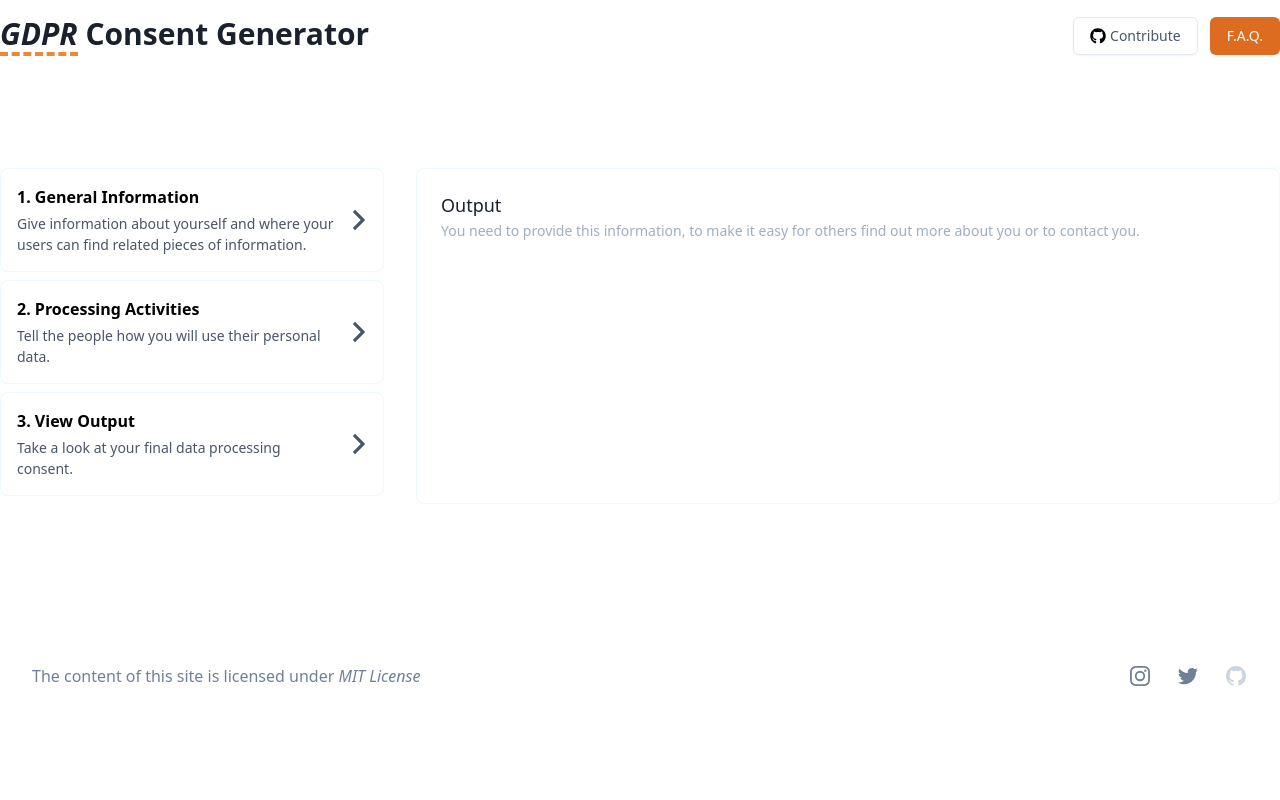
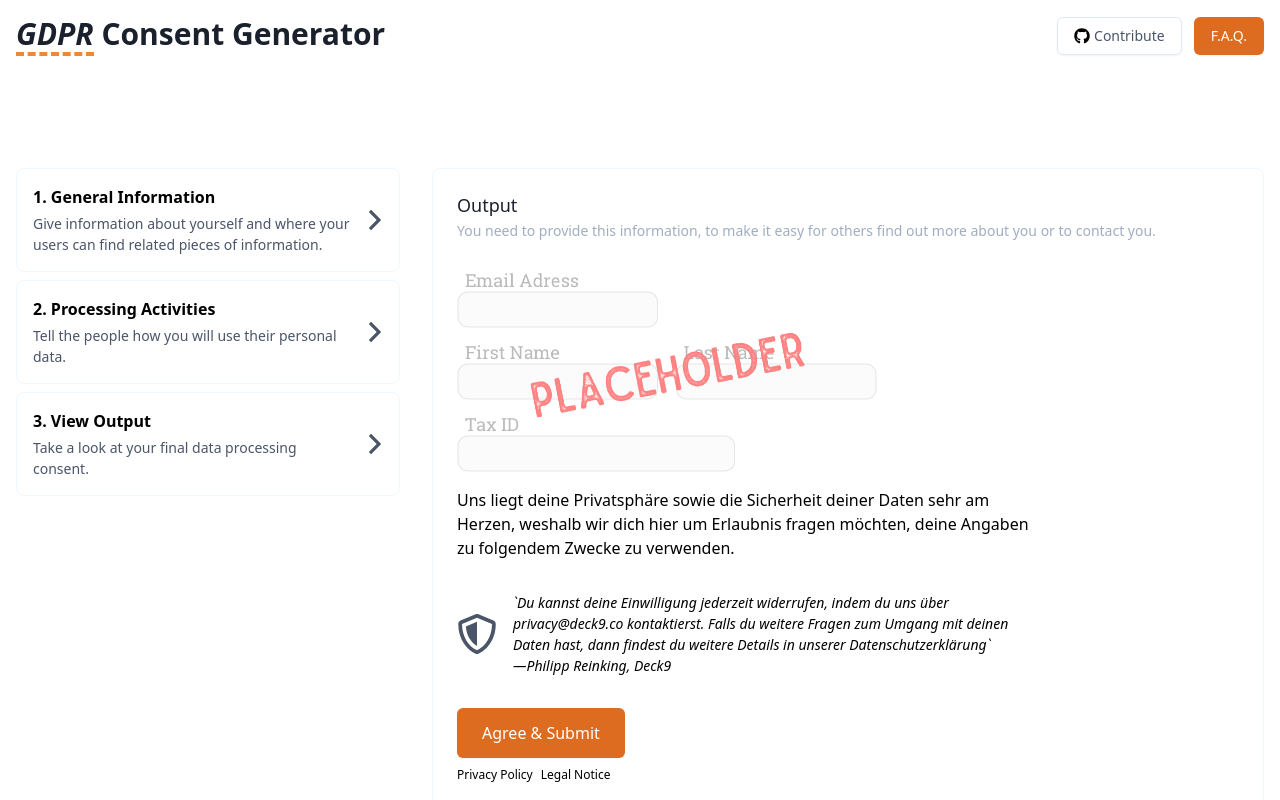
Before and after one commit to PhilReinking/consent-generator, a Vue app: page / in a window 1280 px wide. Both pictures are taken after a click on the element 192 px from the left and 444 px from the top of the page. Shown: the top 800 px of the page. Built offline with nearby package versions, Linux system fonts and the light colour scheme; a web font is replaced by a local one; what @tailwindcss/ui would draw is missing.

Commit message:
add activities and consent output

```diff
--- /dev/null
+++ b/src/components/ActivityItem.vue
@@ -0,0 +1,56 @@
+<template>
+  <div class="relative rounded px-4 py-6 bg-gray-700">
+    <button
+      type="button"
+      class="absolute px-4 py-2 right-0 text-gray-200 text-xs top-0 underline focus:outline-none"
+      @click="removeItem"
+    >
+      remove
+    </button>
+
+    <div>
+      <label
+        for="email"
+        class="block text-sm font-medium leading-5 text-gray-100"
+        >Title
+      </label>
+      <div class="mt-1 relative rounded-md shadow-sm">
+        <input
+          id="email"
+          class="form-input block w-full sm:text-sm sm:leading-5 border-none bg-gray-800 text-gray-100"
+          placeholder="you@example.com"
+          :value="item.attributes"
+        />
+      </div>
+    </div>
+
+    <div class="mt-3">
+      <label
+        for="about"
+        class="block text-sm font-medium leading-5 text-gray-100"
+      >
+        Purpose of the processing
+      </label>
+      <div class="mt-1 rounded-md shadow-sm">
+        <textarea
+          id="about"
+          rows="3"
+          class="form-textarea block w-full transition duration-150 ease-in-out sm:text-sm sm:leading-5 border-none bg-gray-800 text-gray-100"
+          :value="item.purpose"
+        ></textarea>
+      </div>
+    </div>
+  </div>
+</template>
+
+<script>
+export default {
+  props: ["item", "index"],
+
+  methods: {
+    removeItem() {
+      this.$store.commit("removeActivity", this.index);
+    }
+  }
+};
+</script>
--- a/src/components/ConsentForm.vue
+++ b/src/components/ConsentForm.vue
@@ -1,5 +1,5 @@
 <template>
-  <div class="px-6 py-8 border rounded">
+  <div>
     <p class="mb-4">
       Uns liegt deine Privatsphäre sowie die Sicherheit deiner Daten sehr am
       Herzen, weshalb wir dich hier um Erlaubnis fragen möchten, deine Angaben
@@ -8,12 +8,12 @@
 
     <div
       class="flex items-center mb-2"
-      v-for="(item, index) in config.activities"
+      v-for="(item, index) in activities"
       :key="index"
     >
       <input class="mr-4" type="checkbox" />
       <div>
-        <label class="font-bold" for="">{{ item.type }}</label>
+        <label class="font-bold" for="">{{ item.attributes }}</label>
         <p>{{ item.purpose }}</p>
       </div>
     </div>
@@ -29,32 +29,45 @@
         />
       </svg>
       <blockquote>
-        "Du kannst deine Einwilligung jederzeit widerrufen, indem du uns über
-        {{ config.contact_email }} kontaktierst. Falls du weitere Fragen zum
-        Umgang mit deinen Daten hast, dann findest du weitere Details in unserer
-        <a :href="config.privacy_url">Datenschutzerklärung</a>""
-        <footer>—{{ config.contact_name }}, {{ config.company }}</footer>
+        `Du kannst deine Einwilligung jederzeit widerrufen, indem du uns über
+        {{ email }} kontaktierst. Falls du weitere Fragen zum Umgang mit deinen
+        Daten hast, dann findest du weitere Details in unserer
+        <a :href="privacy_url">Datenschutzerklärung</a>`
+        <footer>—{{ name }}, {{ company }}</footer>
       </blockquote>
     </div>
 
-    <button
-      class="bg-gray-400 text-gray-900 px-6 py-2 border border-gray-600 text-sm font-medium leading-none"
-    >
-      I agree
-    </button>
+    <span class="inline-flex rounded-md shadow-sm">
+      <button
+        type="button"
+        class="inline-flex items-center px-6 py-3 border border-transparent text-base leading-6 font-medium rounded-md text-white bg-orange-600 hover:bg-orange-500 focus:outline-none focus:border-orange-700 focus:shadow-outline-orange active:bg-orange-700 transition ease-in-out duration-150"
+      >
+        Agree & Submit
+      </button>
+    </span>
 
-    <div class="mt-3 font-medium text-xs" v-show="config.company">
-      <span
-        ><a :href="config.legal_notice_url" target="_blank"
-          >Legal Notice</a
-        ></span
+    <div class="mt-2 font-medium text-xs" v-show="company">
+      <span class="mr-2"
+        ><a :href="privacy_url" target="_blank">Privacy Policy</a></span
       >
+      <span><a :href="legal_notice_url" target="_blank">Legal Notice</a></span>
     </div>
   </div>
 </template>
 
 <script>
+import { mapState } from "vuex";
+
 export default {
-  props: ["config"]
+  computed: {
+    ...mapState([
+      "company",
+      "name",
+      "email",
+      "privacy_url",
+      "legal_notice_url",
+      "activities"
+    ])
+  }
 };
 </script>
--- a/src/components/Output.vue
+++ b/src/components/Output.vue
@@ -1,11 +1,30 @@
 <template>
   <div>
-    <h3 class="text-lg leading-6 font-medium text-gray-900">
-      Output
-    </h3>
-    <p class="mt-1 text-sm leading-5 text-gray-500">
-      You need to provide this information, to make it easy for others find out
-      more about you or to contact you.
-    </p>
+    <div>
+      <h3 class="text-lg leading-6 font-medium text-gray-900">
+        Output
+      </h3>
+      <p class="mt-1 text-sm leading-5 text-gray-500">
+        You need to provide this information, to make it easy for others find
+        out more about you or to contact you.
+      </p>
+    </div>
+    <div class="max-w-xl py-8">
+      <img
+        style="width: 100%; max-width: 420px;"
+        src="/images/form-dummy.png"
+        alt="Form Dummy"
+      />
+
+      <ConsentForm class="mt-4" />
+    </div>
   </div>
 </template>
+
+<script>
+import ConsentForm from "./ConsentForm";
+
+export default {
+  components: { ConsentForm }
+};
+</script>
--- a/src/components/ProcessingActivities.vue
+++ b/src/components/ProcessingActivities.vue
@@ -1,11 +1,40 @@
 <template>
   <div>
-    <h3 class="text-lg leading-6 font-medium text-gray-900">
-      Processing Activities
-    </h3>
-    <p class="mt-1 text-sm leading-5 text-gray-500">
-      You need to provide this information, to make it easy for others find out
-      more about you or to contact you.
-    </p>
+    <div>
+      <h3 class="text-lg leading-6 font-medium text-gray-900">
+        Processing Activities
+      </h3>
+      <p class="mt-1 text-sm leading-5 text-gray-500">
+        You need to provide this information, to make it easy for others find
+        out more about you or to contact you.
+      </p>
+    </div>
+    <div class="mt-6 grid grid-cols-1 row-gap-6 col-gap-4 sm:grid-cols-6">
+      <TemplateSelection class="sm:col-span-6 lg:col-span-4" />
+    </div>
+    <div class="mt-6 grid grid-cols-1 row-gap-6 col-gap-4 sm:grid-cols-6">
+      <ActivityItem
+        class="sm:col-span-6 lg:col-span-5"
+        v-for="(item, index) in activities"
+        :key="item.name + index"
+        v-bind="{ item, index }"
+      />
+    </div>
   </div>
 </template>
+
+<script>
+import TemplateSelection from "./TemplateSelection";
+import ActivityItem from "./ActivityItem";
+import { mapState } from "vuex";
+
+export default {
+  components: {
+    TemplateSelection,
+    ActivityItem
+  },
+  computed: {
+    ...mapState(["activities"])
+  }
+};
+</script>
--- /dev/null
+++ b/src/components/TemplateSelection.vue
@@ -0,0 +1,57 @@
+<template>
+  <form @submit.prevent="add">
+    <label class="block text-sm font-medium leading-5 text-gray-700">
+      Add template
+    </label>
+
+    <div class="mt-1 flex items-center">
+      <div class="rounded-md shadow-sm w-full">
+        <select
+          class="form-select block w-full transition duration-150 ease-in-out sm:text-sm sm:leading-5"
+          v-model="selected"
+        >
+          <option value="" disabled selected>Select a template</option>
+          <option v-for="item in templates" :value="item" :key="item.name">{{
+            item.name
+          }}</option>
+        </select>
+      </div>
+      <span class="inline-flex rounded-md shadow-sm flex-shrink-0 ml-1">
+        <button
+          type="submit"
+          class="inline-flex items-center px-4 py-2 border border-transparent text-sm leading-5 font-medium rounded-md text-white bg-orange-600 hover:bg-orange-500 focus:outline-none focus:border-orange-700 focus:shadow-outline-orange active:bg-orange-700 transition ease-in-out duration-150"
+          :class="!selected ? 'cursor-not-allowed opacity-25' : 'opacity-100'"
+        >
+          Add
+        </button>
+      </span>
+    </div>
+  </form>
+</template>
+
+<script>
+const TEMPLATES = [
+  {
+    name: "Email Marketing",
+    attributes: "Email Address",
+    purpose:
+      "We sent you product updates, tutorials and offers related to our product."
+  }
+];
+
+export default {
+  data() {
+    return {
+      templates: TEMPLATES,
+      selected: ""
+    };
+  },
+
+  methods: {
+    add() {
+      this.$store.commit("addActivity", this.selected);
+      this.selected = "";
+    }
+  }
+};
+</script>
--- a/src/store/index.js
+++ b/src/store/index.js
@@ -7,7 +7,7 @@
 
 
 const state = {
-  view: 'editor',
+  view: 'activities',
 
   company: 'Deck9',
   name: 'Philipp Reinking',
@@ -15,11 +15,21 @@
   privacy_url: 'https://privacy.deck9.co',
   legal_notice_url: 'https://deck9.co/legal_notice',
 
+  activities: [],
+
 };
 
 const mutations = {
   setView: (state, payload) => {
     state.view = payload;
+  },
+
+  addActivity: (state, payload) => {
+    state.activities.push(payload);
+  },
+
+  removeActivity: (state, payload) => {
+    state.activities.splice(payload, 1)
   }
 };
 
--- a/tailwind.config.js
+++ b/tailwind.config.js
@@ -8,6 +8,10 @@
         sans: ['Inter var', ...defaultTheme.fontFamily.sans],
       },
     },
+    container: {
+      padding: '1rem',
+      center: true,
+    },
   },
   variants: {},
   plugins: [
```
Also changed, not shown: public/images/form-dummy.png (added).
